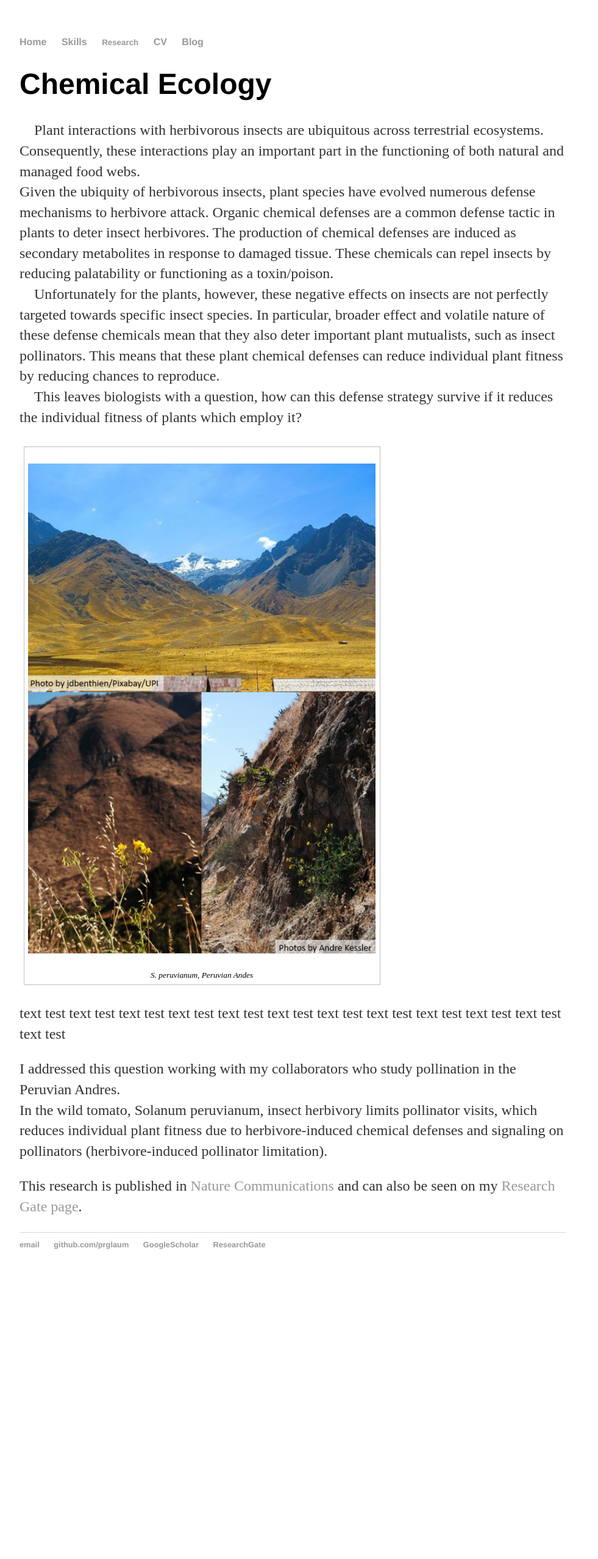
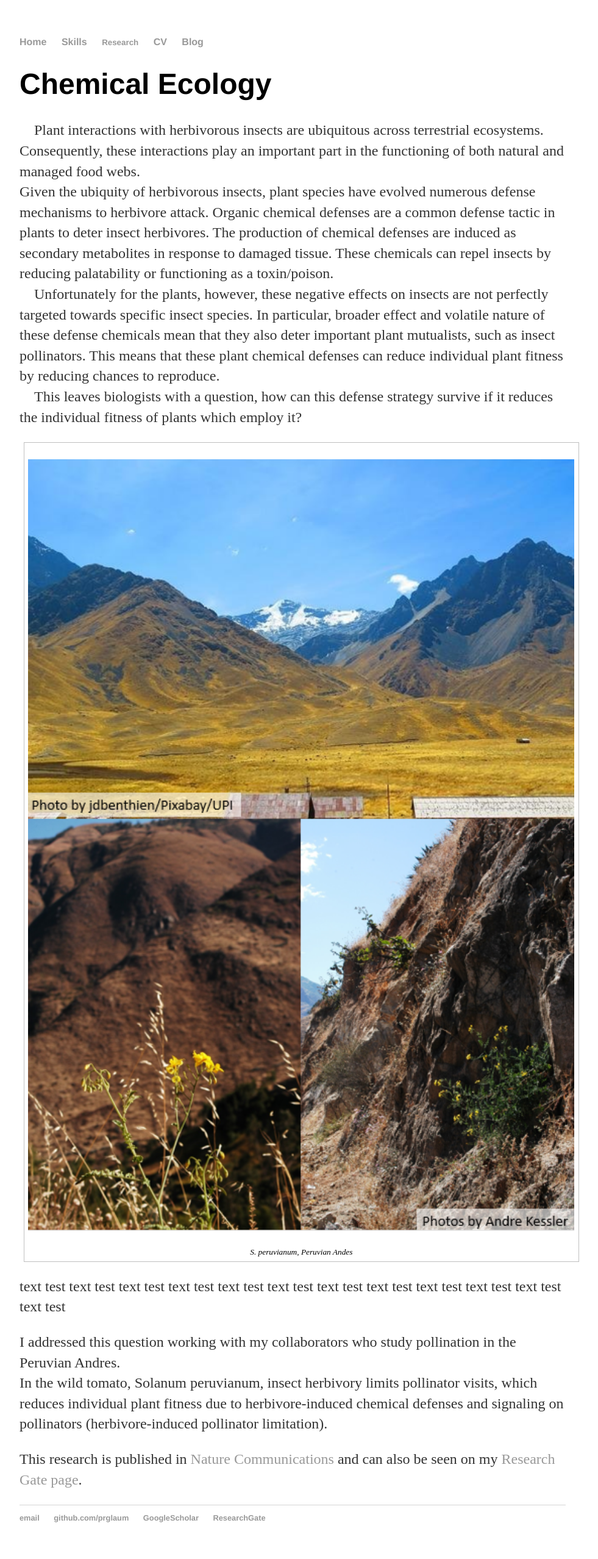
Before and after one commit to prglaum/prglaum.github.io, a Jekyll site: the page built from research/chemoeco/index.html, in a window 1280 px wide. Shown: the whole page at 61% size, without its empty margins (160-1141 px from the left). Built offline with Jekyll 4.4.1, drawn with Linux system fonts in a browser that asks for light colours; before the commit the page ends 2108 px from its top, so only the background shows below that.

Commit message:
Update index.html

```diff
--- a/research/chemoeco/index.html
+++ b/research/chemoeco/index.html
@@ -21,7 +21,7 @@ title: Chemical Ecology
 		</div>
 	</div>-->
 
-<div style="display:inline-block;vertical:top;">
+<div style="display:inline;vertical:top;">
 <figure>
   <p><img class=scaled src="{{site.url}}/docs/assets/images/chemoEcoPic1.PNG" alt="peru">
   <figcaption>S. peruvianum, Peruvian Andes</figcaption>
```
